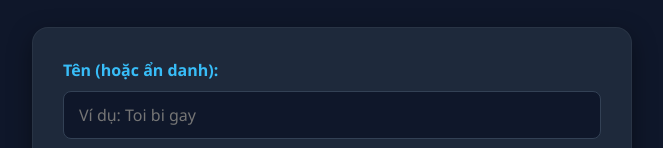
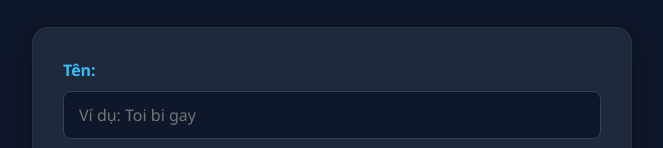
Before and after one commit to vmhoang321-commits/A1K61, a plain HTML site: page gop_y.html in a window 1280 px wide. Shown: the part 150-298 px from the top of the page, without its empty margins (308-971 px from the left). Drawn offline with Linux system fonts and the light colour scheme.

Commit message:
Update gop_y.html

```diff
--- a/gop_y.html
+++ b/gop_y.html
@@ -148,7 +148,7 @@
         <!-- Form gửi dữ liệu -->
         <form class="feedback-form" id="feedbackForm" action="https://formspree.io/f/mkjgrnbz" method="POST">
             <div class="form-group">
-                <label for="name">Tên (hoặc ẩn danh):</label>
+                <label for="name">Tên:</label>
                 <input type="text" id="name" name="name" placeholder="Ví dụ: Toi bi gay" required>
             </div>
 
```
